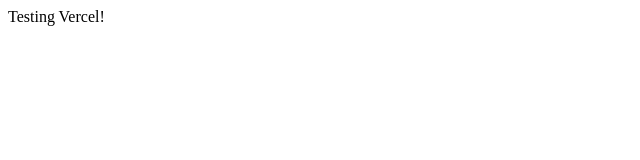
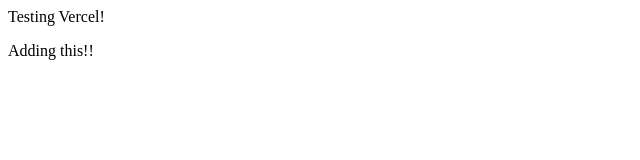
Before and after one commit to flaviocopes/verceltest, a plain HTML site: page index.html in a window 1280 px wide. Shown: the full height of the page, 0-640 px from the left. Drawn offline with Linux system fonts and the light colour scheme.

Commit message:
Update index.html

```diff
--- a/index.html
+++ b/index.html
@@ -1,5 +1,6 @@
 <html>
 <body>
   <p>Testing Vercel!</p>
+  <p>Adding this!!</p>
 </body>
 </html>
```
